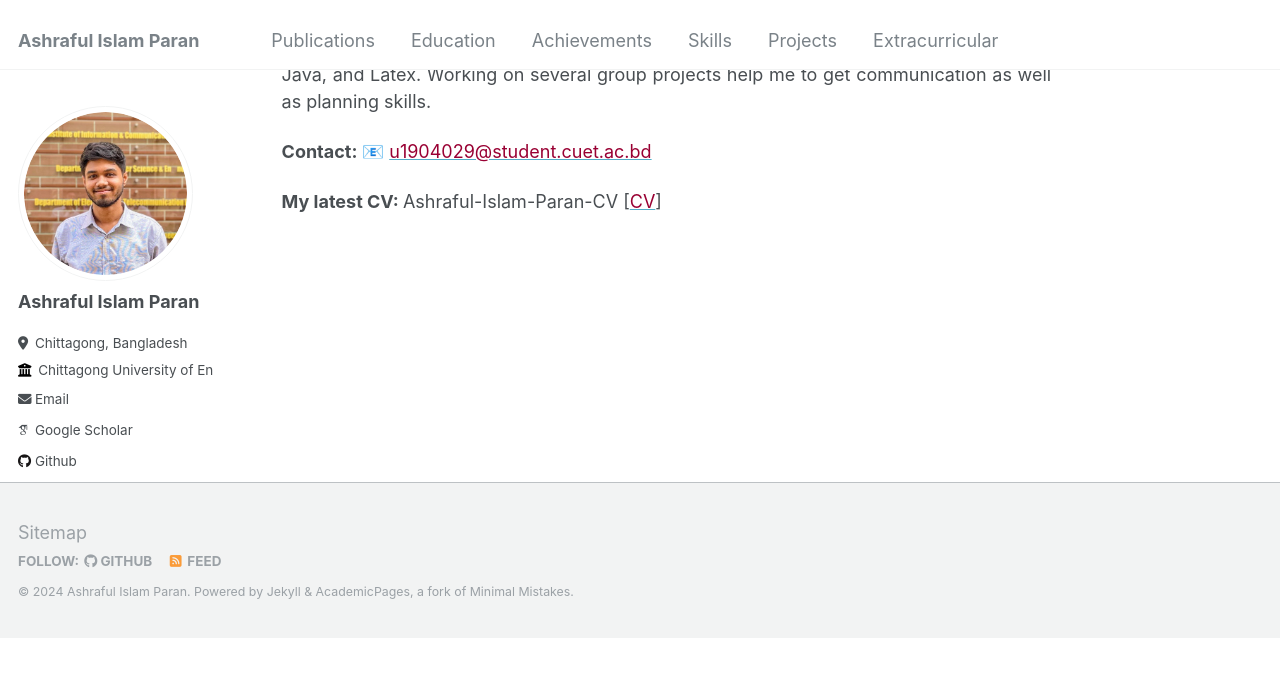
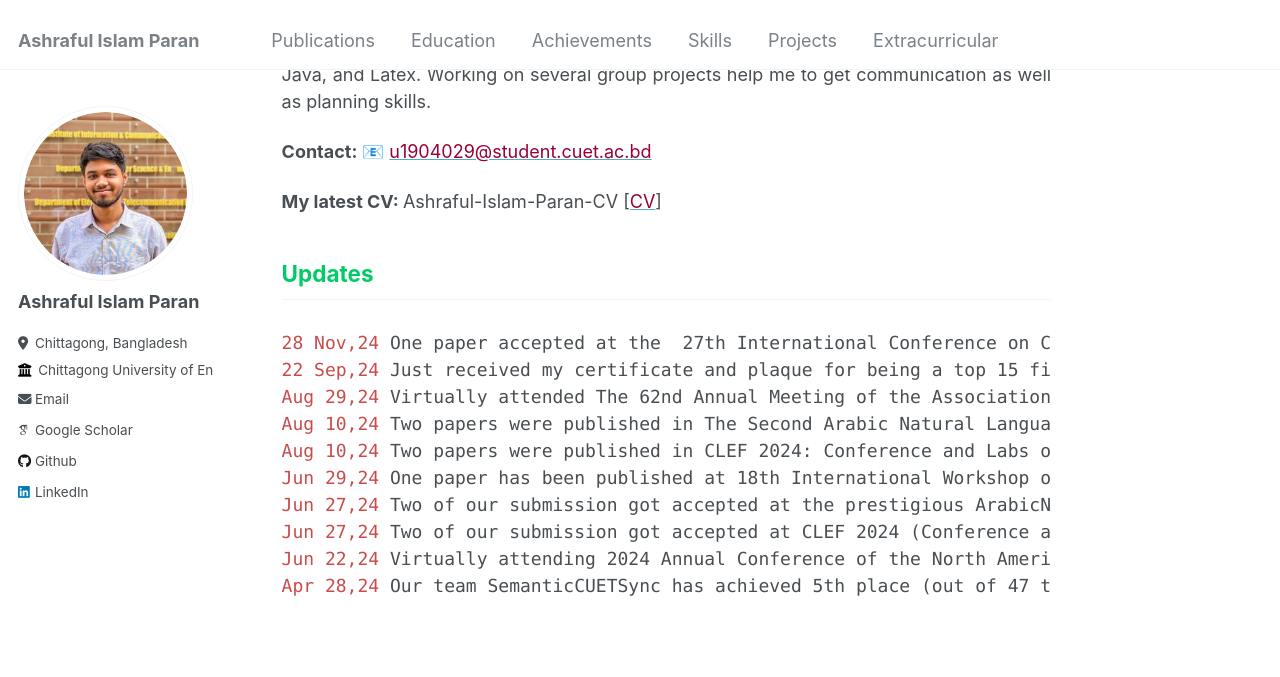
Before and after one commit to ashrafulparan2/ashrafulparan2.github.io, a Jekyll site: the page built from _pages/about.md, in a window 1280 px wide and 900 px high, scrolled down 381 px. Shown: the top 677 px of the window. Built offline with Jekyll 4.4.1, drawn with Linux system fonts in a browser that asks for light colours; some web fonts are replaced; before the commit the page ends 1018 px from its top, so only the background shows below that.

Commit message:
update about

```diff
--- a/_pages/about.md
+++ b/_pages/about.md
@@ -38,3 +38,25 @@
 <b>Contact: 📧</b> [<font color= "#990033" >u1904029@student.cuet.ac.bd</font>](u1904029@student.cuet.ac.bd)
 
 <b>My latest CV: </b> Ashraful-Islam-Paran-CV [<a href="https://drive.google.com/file/d/1cBin4MLvDAwV1owR5s-EgEgkbwTlRTsD/view?usp=sharing"><font color="#990033">CV</font></a>]
+
+## <font color="#00cc66"> Updates </font>
+<div style="height: 400px; overflow: auto;">
+<pre>
+<span style="color:rgb(201, 76, 76)">28 Nov,24</span> One paper accepted at the  27th International Conference on Computer and Information Technology (ICCIT 2024).
+<span style="color:rgb(201, 76, 76)">22 Sep,24</span> Just received my certificate and plaque for being a top 15 finalist in the <a href="https://www.bdhonda.com/yes-award">Honda YES Award!</a>
+<span style="color:rgb(201, 76, 76)">Aug 29,24</span> Virtually attended The 62nd Annual Meeting of the Association for Computational Linguistics (ACL 2024)!
+<span style="color:rgb(201, 76, 76)">Aug 10,24</span> Two papers were published in The Second Arabic Natural Language Processing Conference, held in Bangkok, Thailand
+<span style="color:rgb(201, 76, 76)">Aug 10,24</span> Two papers were published in CLEF 2024: Conference and Labs of the Evaluation Forum, which took place from September 09–12, 2024, in Grenoble, France
+<span style="color:rgb(201, 76, 76)">Jun 29,24</span> One paper has been published at 18th International Workshop on Semantic Evaluation
+<span style="color:rgb(201, 76, 76)">Jun 27,24</span> Two of our submission got accepted at the prestigious ArabicNLP-2024 conference!
+<span style="color:rgb(201, 76, 76)">Jun 27,24</span> Two of our submission got accepted at CLEF 2024 (Conference and Labs of the Evaluation Forum (CLEF 2024))!
+<span style="color:rgb(201, 76, 76)">Jun 22,24</span> Virtually attending 2024 Annual Conference of the North American Chapter of the Association for Computational Linguistics! 🎉
+<span style="color:rgb(201, 76, 76)">Apr 28,24</span> Our team SemanticCUETSync has achieved 5th place (out of 47 teams) at the IUT ICT Fest 2024 Datathon: ASR for Regional Dialects
+
+
+<!---
+<font size="2">🟤</font> <span style="color:rgb(201, 76, 76)">25 Mar,2021</span>  One paper got accepted at <a href="https://naacl2021-srw.github.io/">NAACL-SRW</a>.
+<font size="2">⚫</font> <span style="color:rgb(201, 76, 76)">25 Mar,2021</span>  One paper got accepted at <a href="https://naacl2021-srw.github.io/">NAACL-SRW</a>.
+-->
+</pre>
+</div>
```
